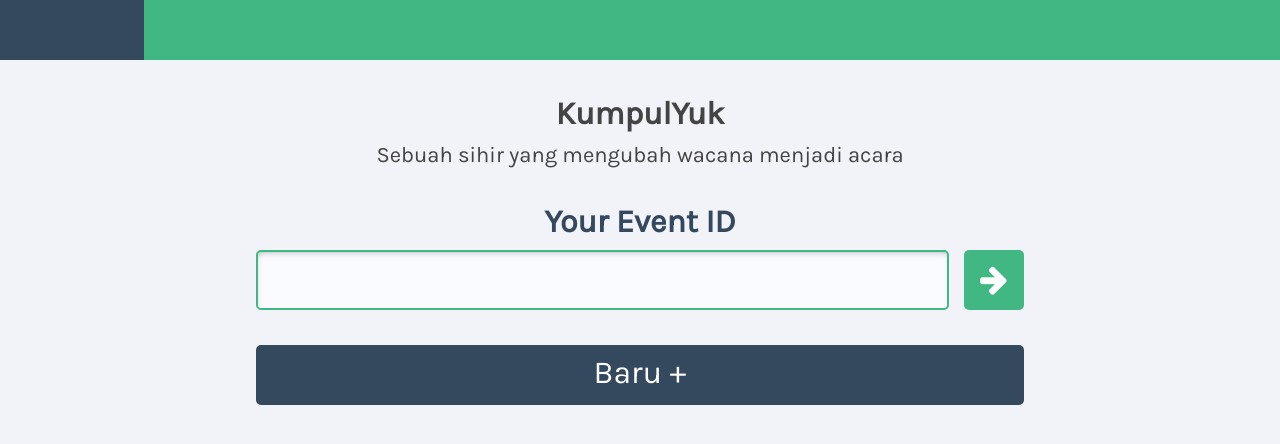
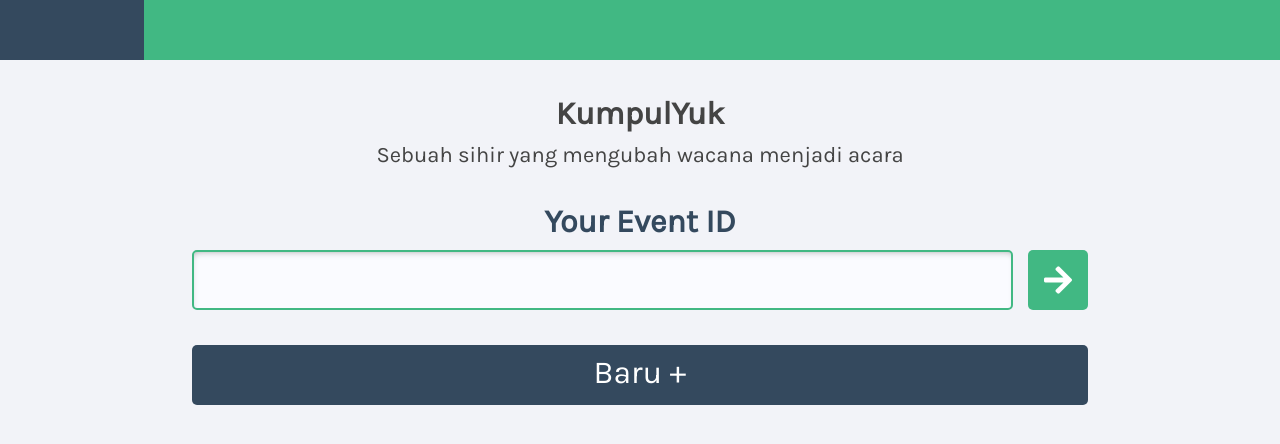
Before and after one commit to event-voter/client, a Vue app: page /#/ in a window 1280 px wide. Shown: the top 444 px of the page. Built offline with nearby package versions, Linux system fonts and the light colour scheme.

Commit message:
Finishing creatroom

```diff
--- a/src/App.vue
+++ b/src/App.vue
@@ -3,7 +3,7 @@
     <meta http-equiv="ScreenOrientation" content="autoRotate:disabled">
     <meta name="viewport" content="initial-scale=1.0, maximum-scale=1.0, width=device-width, user-scalable=no" />
     <link rel="stylesheet" href="https://fonts.googleapis.com/css?family=Karla&display=swap">
-    <link rel="stylesheet" href="https://cdnjs.cloudflare.com/ajax/libs/font-awesome/4.7.0/css/font-awesome.min.css">
+    <link rel="stylesheet" href="https://cdnjs.cloudflare.com/ajax/libs/font-awesome/5.11.2/css/all.min.css">
 
     <div class="header-bar"><div class="header-logo"></div></div>
   <!-- <Home msg="a"/> -->
--- a/src/assets/button.css
+++ b/src/assets/button.css
@@ -1,5 +1,9 @@
 .button-standart{
-    width: 80%;
+    width: 90%;
+    height: 60px;
+    line-height: 55px;
+    font-size: 32px;
+    border-radius: 5px;
     text-decoration: none;
 }
 
@@ -16,7 +20,7 @@
 }
 
 .button-squareinputencenterer{
-    width: 60%;
+    width: 70%;
     height: 60px;
     line-height: 55px;
     font-size: 32px;
--- a/src/assets/form.css
+++ b/src/assets/form.css
@@ -16,7 +16,7 @@
 }
 
 .input-centersmall{
-    width: calc(60% - 75px);
+    width: calc(70% - 75px);
     font-size: 32px;
     text-align: center;
     border: 2px solid #41b883;
--- a/src/views/Home.vue
+++ b/src/views/Home.vue
@@ -8,7 +8,7 @@
     <div class="margin-greater" align="center">
         <div class="label-input margin-lower">Your Event ID</div>
         <div class="margin-lower" style="display:flex;align-content:center;justify-content:center;">
-            <input class="input-basic input-centersmall" type="text"><div class="button-squareicon button-primary"><i class="fa fa-arrow-right"></i></div>
+            <input class="input-basic input-centersmall" type="text"><div class="button-squareicon button-primary"><i class="fas fa-arrow-right"></i></div>
         </div>
         <div class="button-squareinputencenterer button-secondary margin-greater" v-ripple>Baru +</div>
     </div>
--- a/src/views/NewroomForm.vue
+++ b/src/views/NewroomForm.vue
@@ -7,14 +7,14 @@
     <div class="margin-greater" align="center">
         <div class="text-body margin-lower">Nama event</div>
         <div class="margin-greater-down" style="display:flex;align-content:center;justify-content:center;">
-            <div class="label-inputicon"><i class="fa fa-arrow-right"></i></div><input class="input-basic input-standart" type="text">
+            <div class="label-inputicon"><i class="fas fa-thumbtack"></i></div><input class="input-basic input-standart" type="text">
         </div>
 
         <div class="margin-greater-down" style="display:flex;align-content:center;justify-content:center;">
-            <div class="label-inputicon"><i class="fa fa-arrow-right"></i></div><input class="input-basic input-standart" type="text">
+            <div class="label-inputicon"><i class="fas fa-lock"></i></div><input class="input-basic input-standart" type="text">
         </div>
 
-        <div class="button-squareinputencenterer button-secondary margin-greater" v-ripple>Create</div>
+        <div class="button-standart button-secondary margin-greater" v-ripple>Create</div>
     </div>
 </div>
 </template>
```
